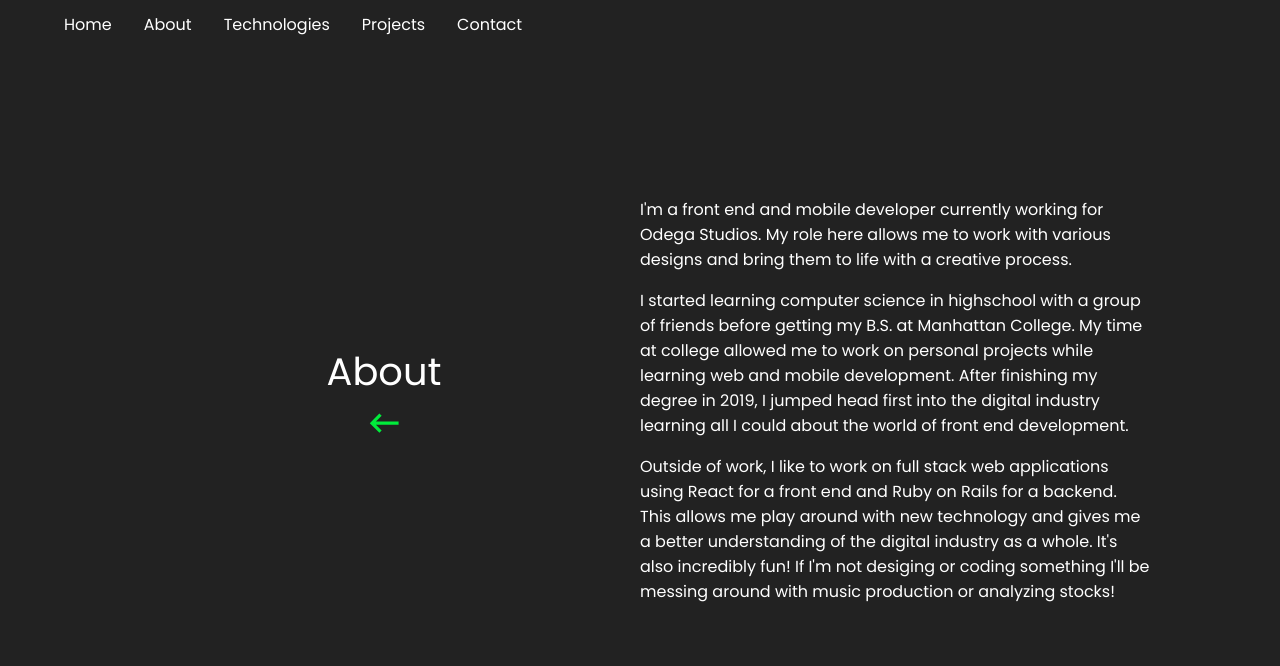
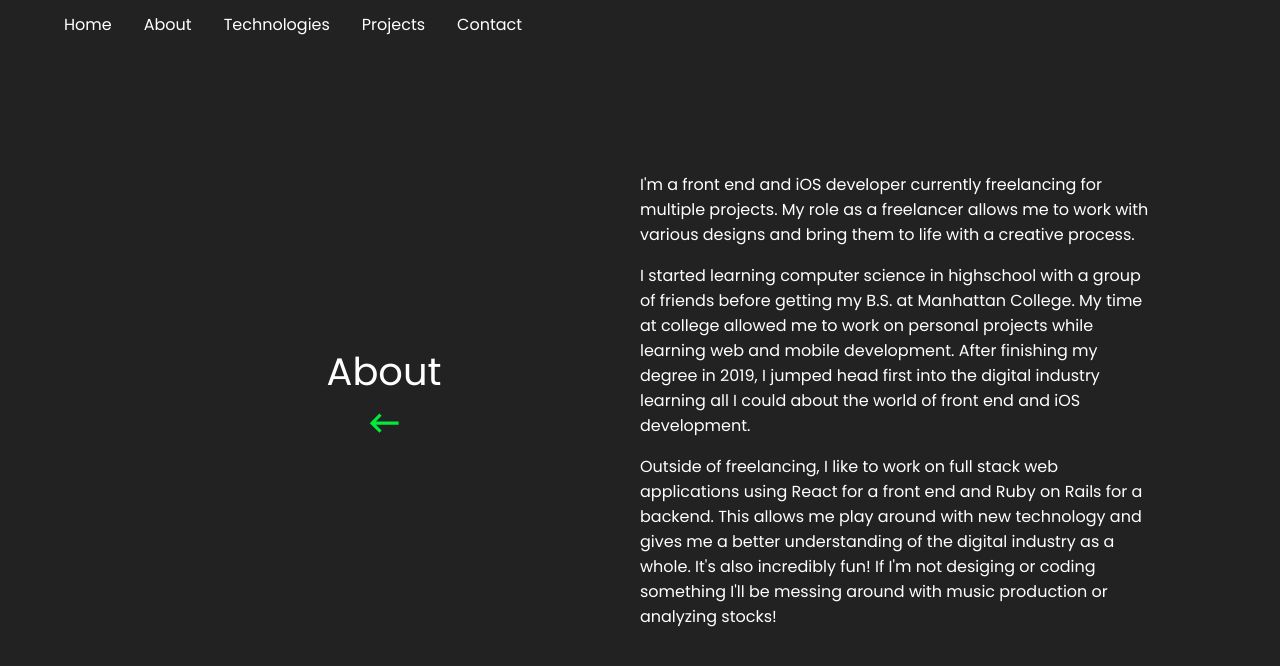
Before and after one commit to connorlagana/react-portfolio, a React (Create React App) app: page /about in a window 1280 px wide. Shown: the top 666 px of the page. Built offline with nearby package versions, Linux system fonts and the light colour scheme.

Commit message:
nitpicking

```diff
--- a/src/components/About.js
+++ b/src/components/About.js
@@ -19,8 +19,7 @@ class About extends Component {
           {/* <Fade cascade left> */}
             <div className="aboutSecond">
               <div>
-                I'm a front end and mobile developer currently working for Odega
-                Studios. My role here allows me to work with various designs and
+                I'm a front end and iOS developer currently freelancing for multiple projects. My role as a freelancer allows me to work with various designs and
                 bring them to life with a creative process.
               </div>
               <div>
@@ -29,10 +28,10 @@ class About extends Component {
                 at college allowed me to work on personal projects while learning
                 web and mobile development. After finishing my degree in 2019, I
                 jumped head first into the digital industry learning all I could
-                about the world of front end development.
+                about the world of front end and iOS development.
               </div>
               <div>
-                Outside of work, I like to work on full stack web applications
+                Outside of freelancing, I like to work on full stack web applications
                 using React for a front end and Ruby on Rails for a backend. This
                 allows me play around with new technology and gives me a better
                 understanding of the digital industry as a whole. It's also
```
